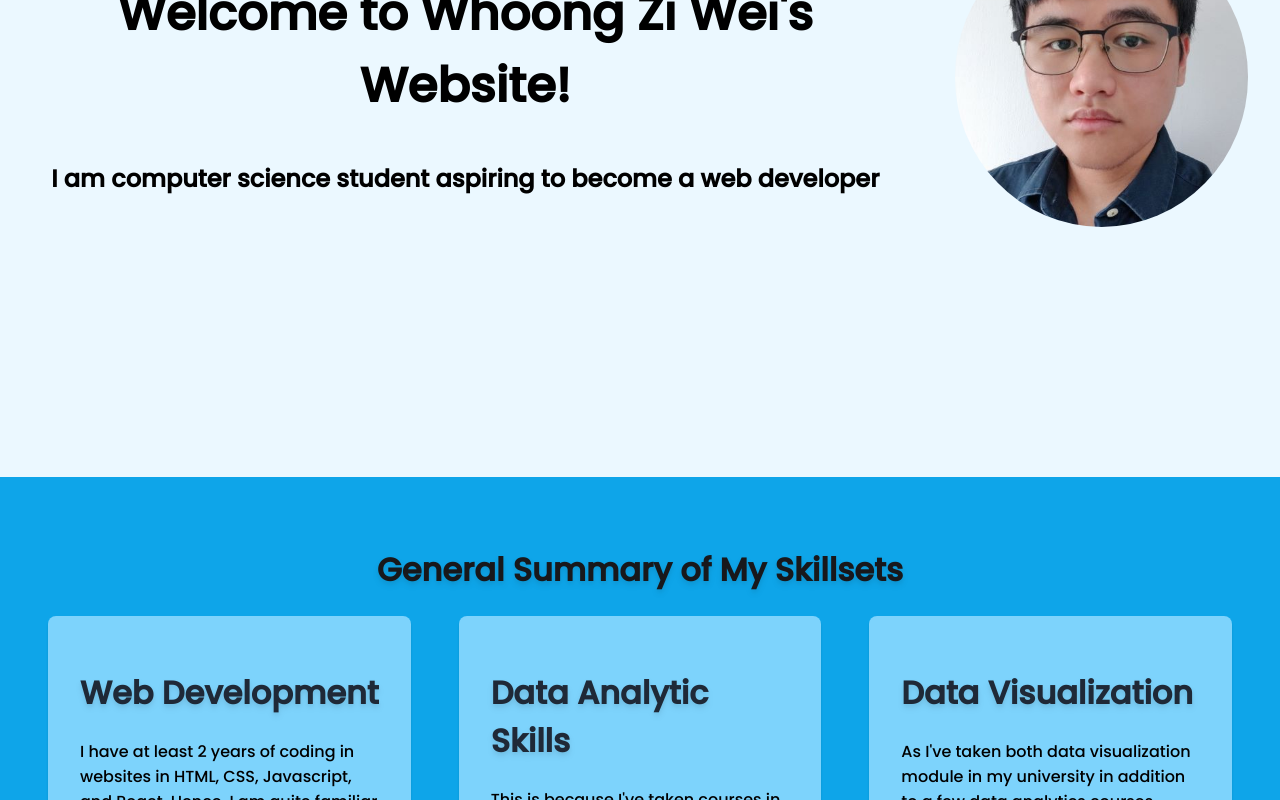
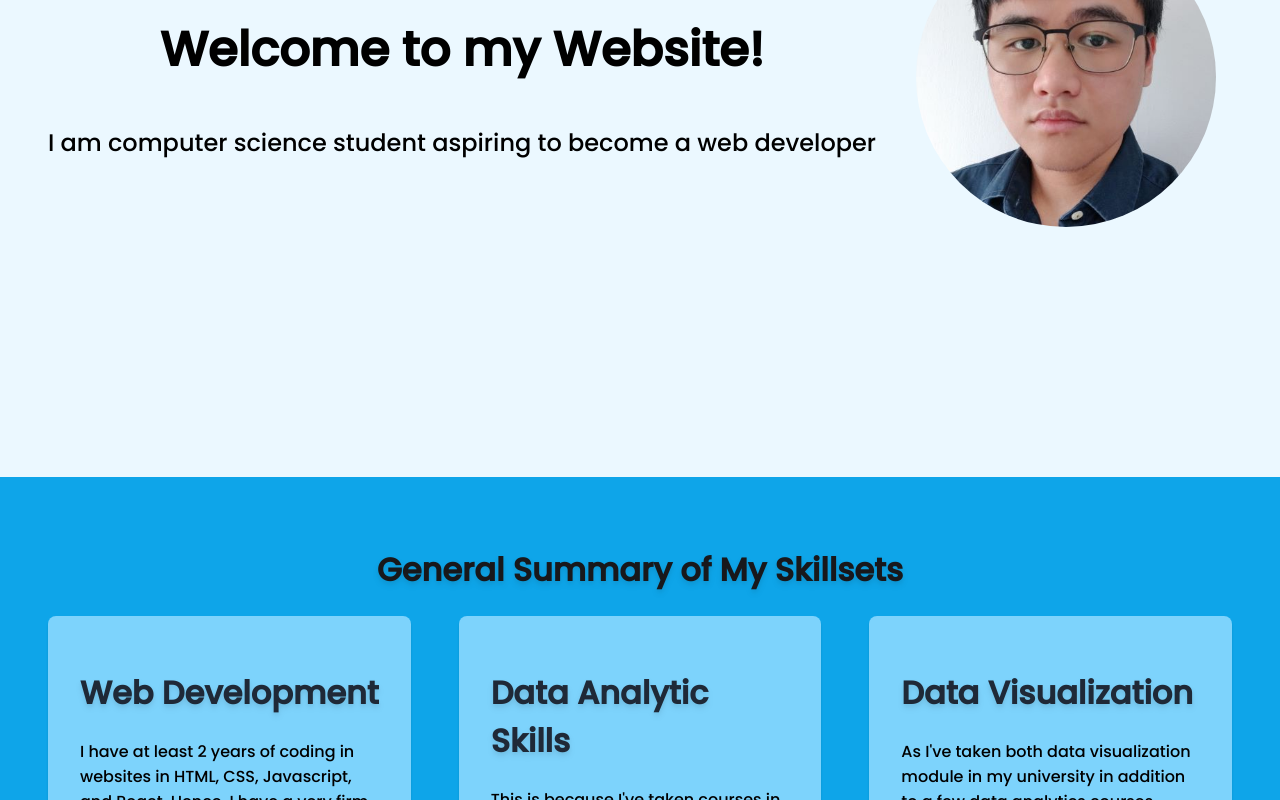
Before and after one commit to ziwei531/website-portfolio, a SvelteKit app: page / in a window 1280 px wide. Shown: the part 380-1180 px from the top of the page. Built offline with nearby package versions, Linux system fonts and the light colour scheme.

Commit message:
text changes

```diff
--- a/src/lib/components/Skills.svelte
+++ b/src/lib/components/Skills.svelte
@@ -8,7 +8,7 @@
 			<h1>Web Development</h1>
 			<p>
 				I have at least 2 years of coding in websites in HTML, CSS, Javascript,
-				and React. Hence, I am quite familiar with the basics of web
+				and React. Hence, I have a very firm grasp on the fundementals in web
 				development.
 			</p>
 		</div>
@@ -79,7 +79,5 @@
 			font-size: 1.5rem;
 			text-align: center;
 		}
-
-
 	}
 </style>
--- a/src/routes/+page.svelte
+++ b/src/routes/+page.svelte
@@ -5,7 +5,7 @@
 
 <article class="main-container">
 	<div class="welcome-container">
-		<h1>Welcome to Whoong Zi Wei's Website!</h1>
+		<h1>Welcome to my Website!</h1>
 		<h2>I am computer science student aspiring to become a web developer</h2>
 	</div>
 	<img src="/images/profile-picture.jpg" alt="zi wei profile pic" />
@@ -43,6 +43,13 @@
 		text-align: center;
 	}
 
+	h2 {
+		font-size: 1.5rem;
+		font-weight: 400;
+		color: #000;
+		text-align: center;
+	}
+
 	@media only screen and (max-width: 768px) {
 		.main-container {
 			flex-direction: column;
```
